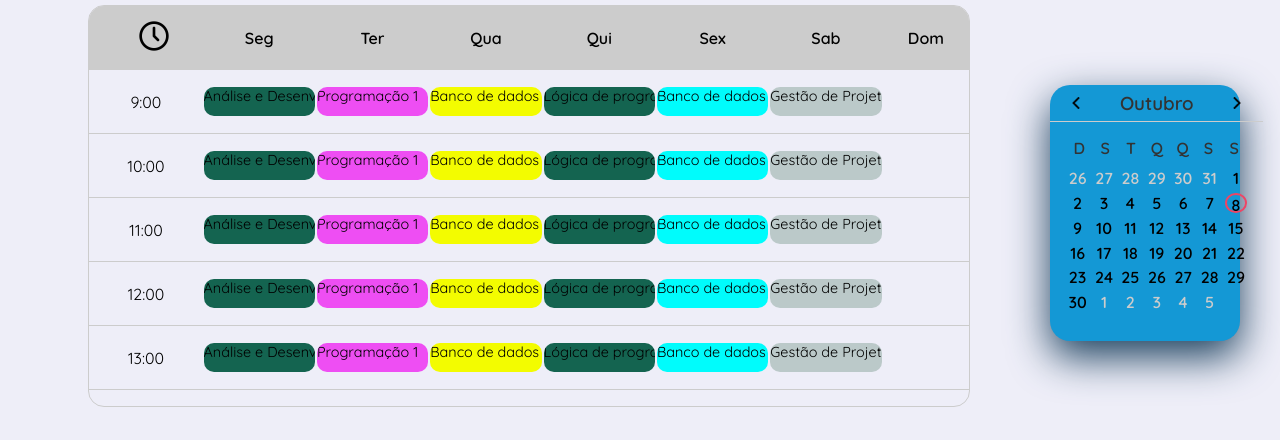
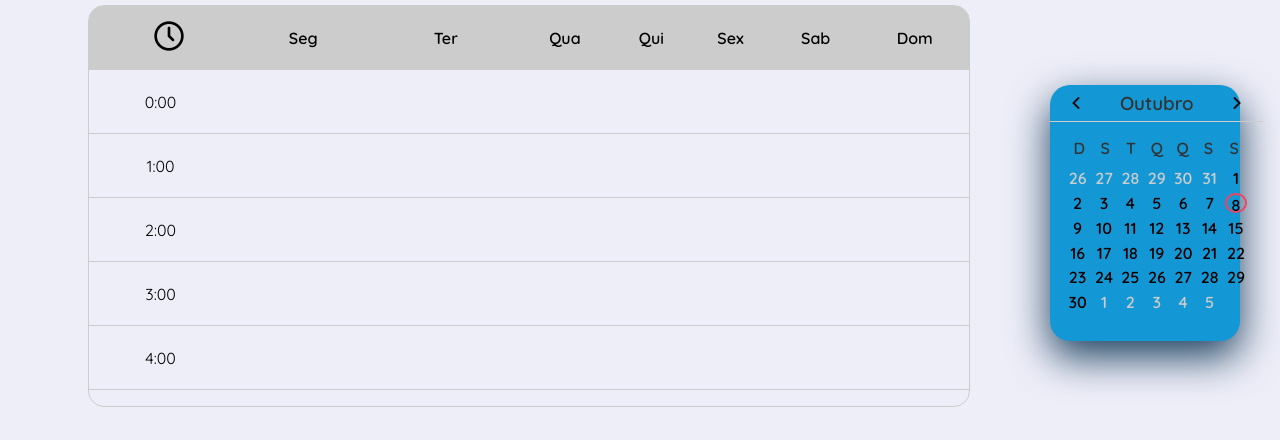
Before and after one commit to lipenathan/pedule-web, a Vue app: page /cronograma in a window 1280 px wide. Shown: the part 209-649 px from the top of the page. Built offline with nearby package versions, Linux system fonts and the light colour scheme.

Commit message:
inicio destribuição dos compromissos

```diff
--- a/src/components/cronograma/Cronograma.vue
+++ b/src/components/cronograma/Cronograma.vue
@@ -24,148 +24,12 @@
         </tr>
       </thead>
       <tbody>
-        <tr>
-          <td>9:00</td>
-          <td v-for="item in appointments" :key="item.description">
+        <tr v-for="row in this.rows" :key="row.hour">
+          <td>{{row.hour}}</td>
+          <td v-for="item in row.appointments" :key="item.description">
             <appointment
               :color="item.color"
-              :description="item.description"
-            ></appointment>
-          </td>
-        </tr>
-        <tr>
-          <td>10:00</td>
-          <td v-for="item in appointments" :key="item.description">
-            <appointment
-              :color="item.color"
-              :description="item.description"
-            ></appointment>
-          </td>
-        </tr>
-        <tr>
-          <td>11:00</td>
-          <td v-for="item in appointments" :key="item.description">
-            <appointment
-              :color="item.color"
-              :description="item.description"
-            ></appointment>
-          </td>
-        </tr>
-        <tr>
-          <td>12:00</td>
-          <td v-for="item in appointments" :key="item.description">
-            <appointment
-              :color="item.color"
-              :description="item.description"
-            ></appointment>
-          </td>
-        </tr>
-        <tr>
-          <td>13:00</td>
-          <td v-for="item in appointments" :key="item.description">
-            <appointment
-              :color="item.color"
-              :description="item.description"
-            ></appointment>
-          </td>
-        </tr>
-        <tr>
-          <td>14:00</td>
-          <td v-for="item in appointments" :key="item.description">
-            <appointment
-              :color="item.color"
-              :description="item.description"
-            ></appointment>
-          </td>
-        </tr>
-        <tr>
-          <td>15:00</td>
-          <td v-for="item in appointments" :key="item.description">
-            <appointment
-              :color="item.color"
-              :description="item.description"
-            ></appointment>
-          </td>
-        </tr>
-        <tr>
-          <td>16:00</td>
-          <td v-for="item in appointments" :key="item.description">
-            <appointment
-              :color="item.color"
-              :description="item.description"
-            ></appointment>
-          </td>
-        </tr>
-        <tr>
-          <td>17:00</td>
-          <td v-for="item in appointments" :key="item.description">
-            <appointment
-              :color="item.color"
-              :description="item.description"
-            ></appointment>
-          </td>
-        </tr>
-        <tr>
-          <td>18:00</td>
-          <td v-for="item in appointments" :key="item.description">
-            <appointment
-              :color="item.color"
-              :description="item.description"
-            ></appointment>
-          </td>
-        </tr>
-        <tr>
-          <td>19:00</td>
-          <td v-for="item in appointments" :key="item.description">
-            <appointment
-              :color="item.color"
-              :description="item.description"
-            ></appointment>
-          </td>
-        </tr>
-        <tr>
-          <td>20:00</td>
-          <td v-for="item in appointments" :key="item.description">
-            <appointment
-              :color="item.color"
-              :description="item.description"
-            ></appointment>
-          </td>
-        </tr>
-        <tr>
-          <td>21:00</td>
-          <td v-for="item in appointments" :key="item.description">
-            <appointment
-              :color="item.color"
-              :description="item.description"
-            ></appointment>
-          </td>
-        </tr>
-        <tr>
-          <td>22:00</td>
-          <td v-for="item in appointments" :key="item.description">
-            <appointment
-              :color="item.color"
-              :description="item.description"
-            ></appointment>
-          </td>
-        </tr>
-        <tr>
-          <td>23:00</td>
-          <td v-for="item in appointments" :key="item.description">
-            <appointment
-              :color="item.color"
-              :description="item.description"
-            ></appointment>
-          </td>
-        </tr>
-        <tr>
-          <td>00:00</td>
-          <td v-for="item in appointments" :key="item.description">
-            <appointment
-              :color="item.color"
-              :description="item.description"
-            ></appointment>
+              :description="item.description"></appointment>
           </td>
         </tr>
       </tbody>
@@ -179,33 +43,92 @@ export default {
   data() {
     return {
       headDays: ["Seg", "Ter", "Qua", "Qui", "Sex", "Sab", "Dom"],
-      appointments: [
+      // row: {hour:"",appointments:[]},
+      rows: [],
+      mockAppointments: [
         {
           description: "Análise e Desenvolvimento de Sistemas",
           color: "rgb(20, 100, 80)",
+          week: 1,
+          hour: 15,
         },
         {
           description: "Programação 1",
           color: "rgb(238, 78, 243)",
+          week: 5,
+          hour: 19,
         },
         {
           description: "Banco de dados",
           color: "rgb(243, 252, 0)",
+          week: 3,
+          hour: 21,
         },
         {
           description: "Lógica de programação",
           color: "rgb(20, 100, 80)",
+          week: 1,
+          hour: 14,
         },
         {
           description: "Banco de dados",
           color: "rgb(0, 252, 252)",
+          week: 2,
+          hour: 19,
         },
         {
           description: "Gestão de Projetos",
           color: "rgb(187, 201, 201)",
+          week: 1,
+          hour: 20,
+        },
+        {
+          description: "Estrutura de dados",
+          color: "rgb(187, 201, 201)",
+          week: 2,
+          hour: 12,
+        },
+        {
+          description: "Tópicos especiais",
+          color: "rgb(187, 201, 201)",
+          week: 3,
+          hour: 11,
+        },
+        {
+          description: "Redes",
+          color: "rgb(187, 201, 201)",
+          week: 4,
+          hour: 10,
+        },
+        {
+          description: "Empreendedorismo",
+          color: "rgb(187, 201, 201)",
+          week: 5,
+          hour: 9,
+        },
+        {
+          description: "Matemática para computação",
+          color: "rgb(187, 201, 201)",
+          week: 6,
+          hour: 20,
         },
       ],
     };
+  },
+  methods: {
+    createRows() {
+      for (let i = 0; i < 24; i++) {
+        let row = { hour: i + ":00", appointments: [] };
+        this.rows.push(row);
+      }
+      for (let i = 0; i < this.mockAppointments.length; i++) {
+        let hour = this.mockAppointments[i].hour;
+        this.rows[hour].appointments.push(this.mockAppointments[i]);
+      }
+    }
+  },
+  created() {
+    this.createRows();
   },
 };
 </script>
```
